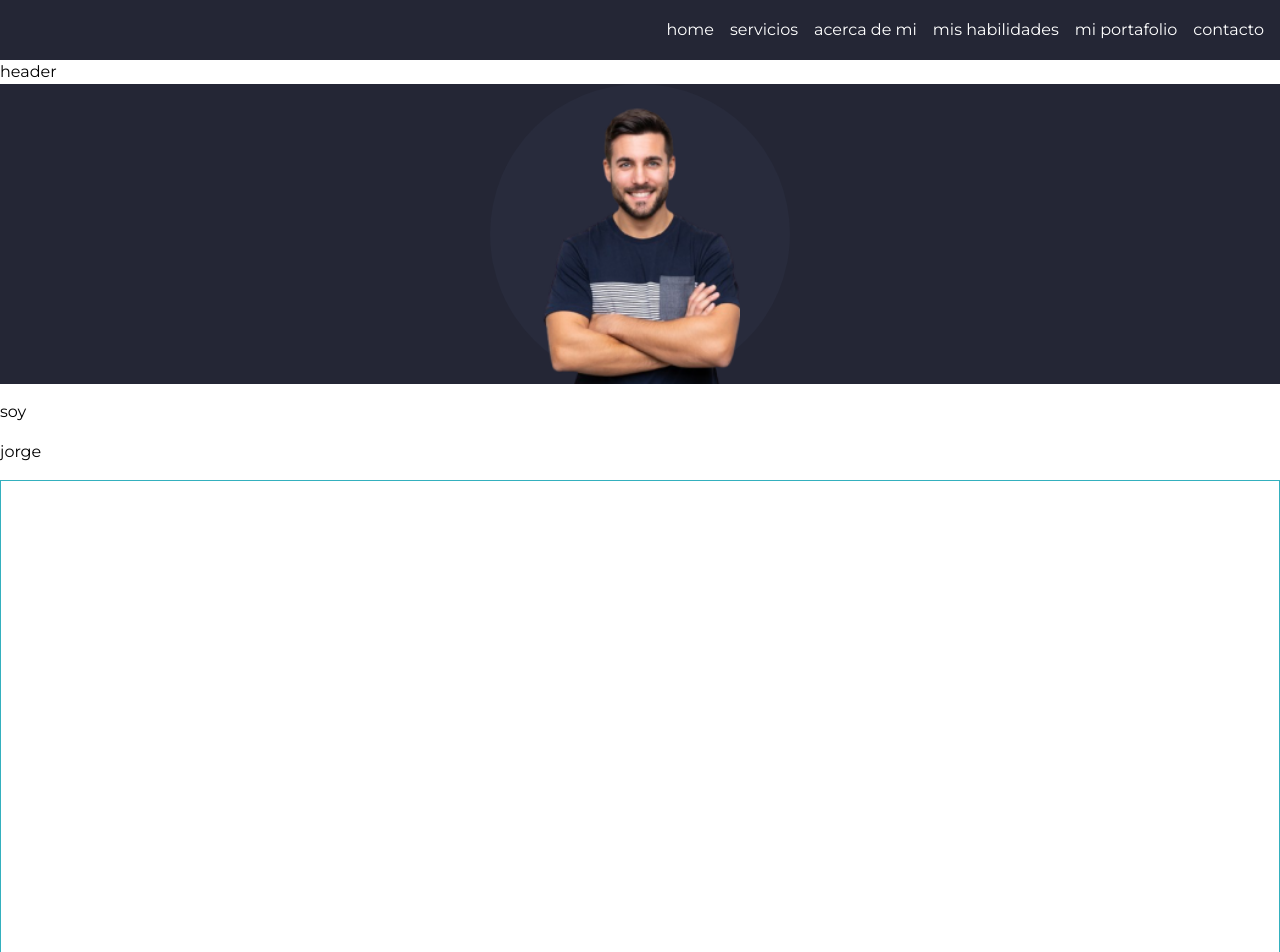
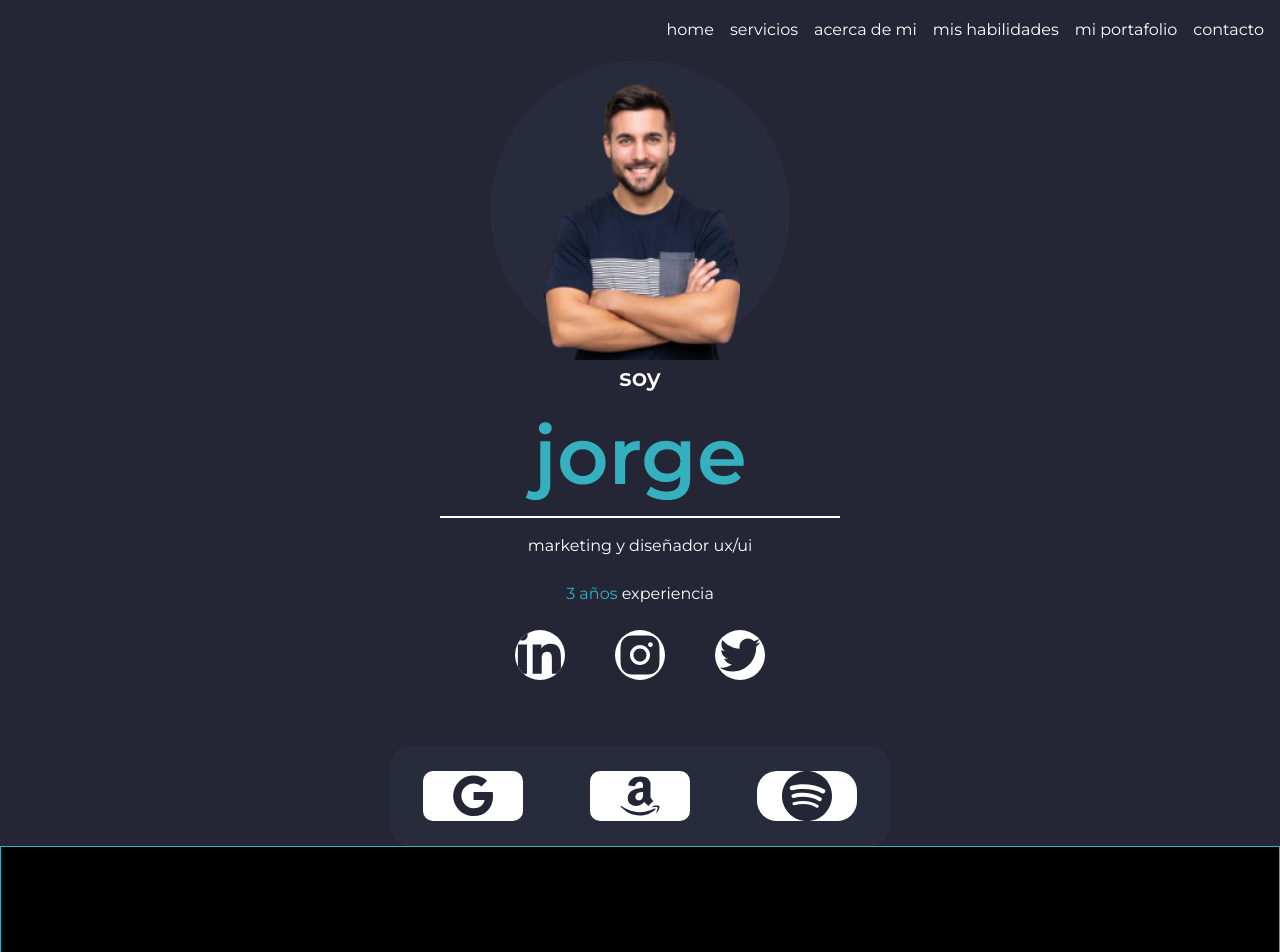
Before and after one commit to rafaelromero235/portafolio, a plain HTML site: page index.html in a window 1280 px wide. Shown: the top 952 px of the page. Drawn offline with nearby package versions, Linux system fonts and the light colour scheme.

Commit message:
version1.4 header

```diff
--- a/assets/css/style.css
+++ b/assets/css/style.css
@@ -12,15 +12,16 @@ html {
 *::after {
     box-sizing: inherit;
 }
+
 :root {
 
-    --navbar-height: 60px ;
+    --navbar-height: 60px;
 }
 
 body {
     margin: 0;
 
-
+    background-color: #242635;
 
 }
 
@@ -30,7 +31,7 @@ img {
 }
 
 section {
-   height: 100vh;
+    height: 100vh;
 }
 
 .navbar {
@@ -87,9 +88,10 @@ a:hover {
 .wrapper {
 
     border: 1px solid #34b0be;
-    background-color: #ffffff;
+    background-color: #000000;
 }
-.circulo{
+
+.circulo {
 
     width: 300px;
     height: 300px;
@@ -100,14 +102,17 @@ a:hover {
     margin-left: auto;
     margin-right: auto;
 }
-.header__container{
-    background-color: #242635 ;
+
+.header__container {
+    background-color: #242635;
 }
-.header__perfil{
+
+.header__perfil {
     margin-left: auto;
     margin-right: auto;
 }
-.header__image{
+
+.header__image {
     display: flex;
     justify-content: center;
 
@@ -118,14 +123,194 @@ a:hover {
 }
 
 h2 {
+    /* color: white;*/
+}
+
+.header__titulo1 {
+    background-color: #242635;
+    display: flex;
+    justify-content: center;
+}
+
+.header__titulo2 {
+    background-color: #242635;
+    display: flex;
+    justify-content: center;
+}
+
+.header__parrafo1 {
+    margin: 0;
+
+    background-color: #242635;
     color: white;
+
 }
+
+.header__separador {
+
+    background-color: white;
+    height: 2px;
+    width: 250px;
+    margin-left: auto;
+    margin-right: auto;
+}
+
+.header__linea {
+
+    background-color: white;
+    height: 2px;
+    width: 250px;
+}
+
+.header__parrafo2 {
+    margin: 0;
+    background-color: #242635;
+    color: #34b0be;
+    font-size: 30px;
+}
+
 
 .service__container {
     display: flex;
     justify-content: center;
 }
 
+.header__titulo3 {
+    margin-top: .5rem;
+    margin-bottom: .5rem;
+    display: flex;
+    justify-content: center;
+}
+
+.header__parrafo3 {
+    color: white;
+    margin-top: .5rem;
+    margin-bottom: .5rem;
+
+}
+
+.header__titulo4 {
+    display: flex;
+    justify-content: center;
+}
+
+.header__parrafo4 {
+    margin-top: .5rem;
+    margin-bottom: .5rem;
+    color: white;
+}
+
+.header__parrafo4>span {
+    color: #34b0be;
+}
+
+.header__social1{
+    margin-top: 1rem;
+    margin-left: auto;
+    margin-right: auto;
+    display: flex;
+    justify-content: space-around;
+    width: 300px;
+    height: 100px;
+}
+
+.header__elemento1 {
+    width: 50px;
+    height: 50px;
+
+}
+
+.header__elemento2 {
+    width: 50px;
+    height: 50px;
+
+}
+
+.header__elemento3 {
+    width: 50px;
+    height: 50px;
+
+}
+.linkedin__logo{
+    -moz-border-radius: 50%;
+    -webkit-border-radius: 50%;
+    border-radius: 50%;
+width: 100%;
+height: 100%;
+color: white;
+background-color: white;
+
+}
+.instagram__logo{
+    -moz-border-radius: 50%;
+    -webkit-border-radius: 50%;
+    border-radius: 50%;
+    width: 100%;
+    height: 1005;
+    color: white;
+    background-color: white;
+
+}
+.twittter__logo{
+    -moz-border-radius: 50%;
+    -webkit-border-radius: 50%;
+    border-radius: 50%;
+    width: 100%;
+    height: 100%;
+    color: white;
+    background-color: white;
+}
+.social__container{
+    margin-top: 1rem;
+    margin-left: auto;
+    margin-right: auto;
+    display: flex;
+    justify-content: space-around;
+    align-items: center;
+    width: 400px;
+    height: 100px;
+    background: #282B3C;
+    border-radius:20px;
+
+}
+.social__elemento1{
+    width: 100px;
+    height: 50px;
+    background-color: white;
+    border-radius: 10px ;
+    display: flex;
+    justify-content: center;
+}
+.social__elemento2{
+    width: 100px;
+    height: 50px;
+    background-color: white;
+    border-radius: 10px;
+    display: flex;
+    justify-content: center;
+
+}
+.social__elemento3{
+    width: 100px;
+    height: 50px;
+    background-color: white;
+    border-radius: 20px;
+    display: flex;
+    justify-content: center;
+}
+
+.google__logo{
+background-color: white;
+height: 100%
+}
+.amazon__logo{
+
+    background-color: white;
+}
+.spotify__logo{
+
+    background-color: white;
+}
 .btn__close,
 .btn__open {
 
@@ -195,5 +380,31 @@ h2 {
 
     }
 
+    .header__parrafo2 {
+        margin: 0;
+        background-color: #242635;
+        color: #34b0be;
+        font-size: 80px;
+    }
+
+    .header__separador {
+
+        background-color: white;
+        height: 2px;
+        width: 400px;
+        margin-left: auto;
+        margin-right: auto;
+    }
+
+    .header__linea {
+
+        background-color: white;
+        height: 2px;
+        width: 400px;
+    }
+    .social__container{
+
+        width: 500px;
+    }
 
 }
--- a/index.html
+++ b/index.html
@@ -31,7 +31,7 @@
         </div>
 
     </div>
-    <header class="header">header
+    <header class="header">
         <div class="header__container">
             <div class="header__background circulo">
 
@@ -42,11 +42,48 @@
 
         </div>
         <div class="header__titulo1">
-            <p class="header__parrafo1">soy</p>
+            <h2 class="header__parrafo1">soy</h2>
         </div>
-        <div class="header__titulo1">
-            <p class="header__parrafo1">jorge</p>
+        <div class="header__titulo2">
+            <h2 class="header__parrafo2">jorge</h2>
         </div>
+        <div class="header__separador">
+            <div class="header__linea"></div>
+
+        </div>
+        <div class="header__titulo3">
+            <p class="header__parrafo3">marketing y diseñador ux/ui</p>
+        </div>
+        <div class="header__titulo4">
+            <p class="header__parrafo4"><span>3 años</span> experiencia</p>
+        </div>
+
+        <div class="header__social1">
+            <div class="header__elemento1">
+                <img class="linkedin__logo" src="assets/img/linkedin.svg" alt="">
+            </div>
+            <div class="header__elemento2">
+                <img class="instagram__logo" src="assets/img/instagram.svg" alt="">
+            </div>
+            <div class="header__elemento3">
+                <img class="twittter__logo" src="assets/img/twitter.svg" alt="">
+            </div>
+
+        </div>
+
+        <div class="social__container">
+            <div class="social__elemento1">
+                <img class="google__logo" src="assets/img/google.svg" alt="">
+            </div>
+            <div class="social__elemento2">
+                <img class="amazon__logo" src="assets/img/amazon.svg" alt="">
+            </div>
+            <div class="social__elemento3">
+                <img class="spotify__logo" src="assets/img/spotify.svg" alt="">
+            </div>
+
+        </div>
+
     </header>
 <main class="wrapper">
     <section id="servicios" class="servicios">
```
Also changed, not shown: assets/img/amazon.svg (added), assets/img/google.svg (added), assets/img/instagram.svg (added), assets/img/linkedin.svg (added), assets/img/spotify.svg (added), assets/img/twitter.svg (added).
